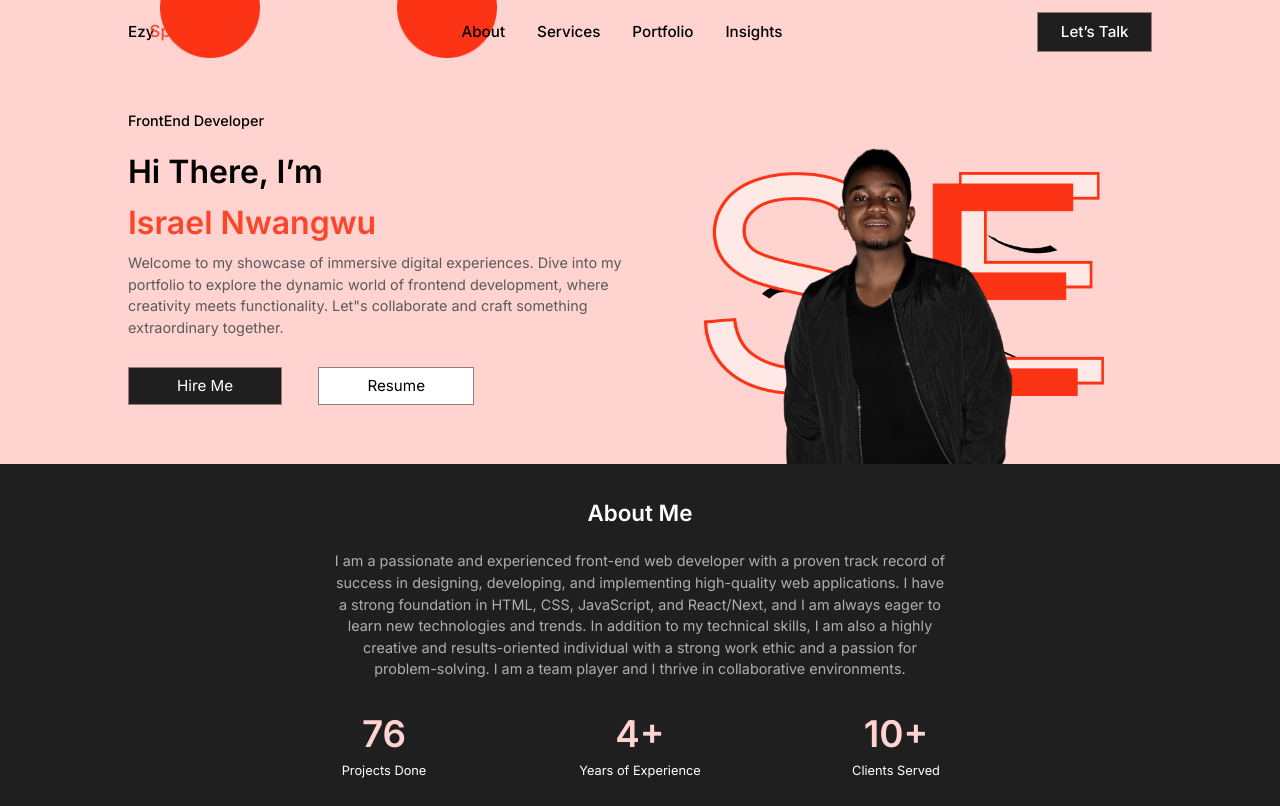
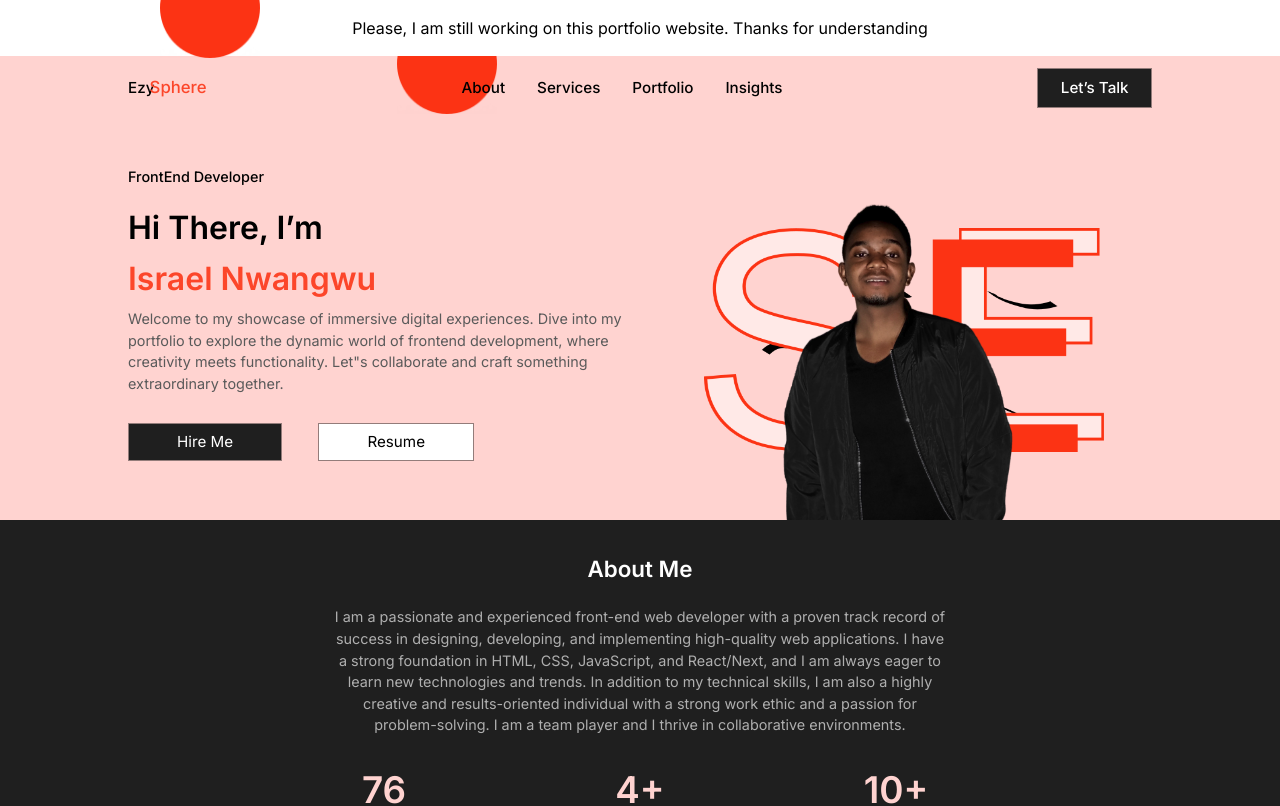
Before and after one commit to IsraelIyke/IsraelNwangwu, a Next.js app: page / in a window 1280 px wide. Shown: the top 806 px of the page. Built offline with nearby package versions, Linux system fonts and the light colour scheme; a web font is replaced by a local one.

Commit message:
finished the newletter

```diff
--- a/app/page.js
+++ b/app/page.js
@@ -22,7 +22,7 @@ export default function Home() {
           rel="stylesheet"
         />
       </Head>
-      {/* <Progress /> */}
+      <Progress />
       <div className="blur"></div>
 
       <Nav />
```
